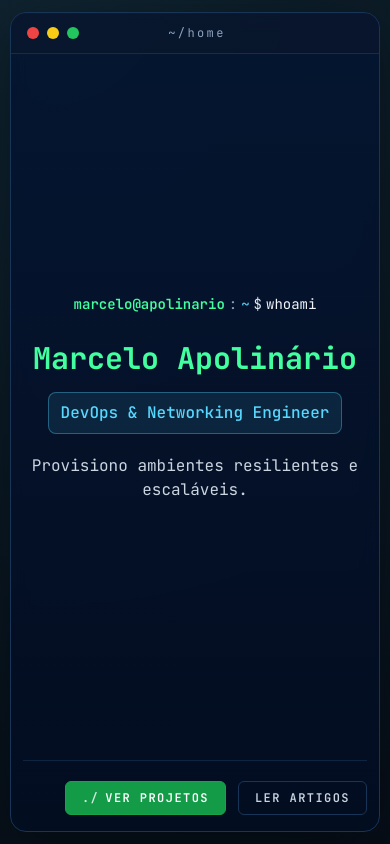
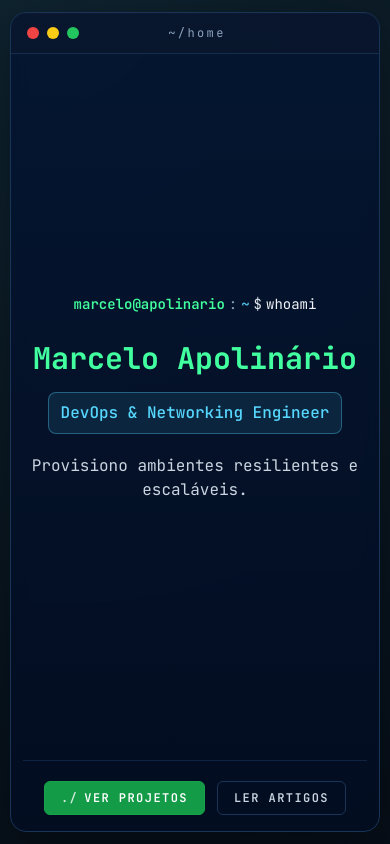
Before and after one commit to apolinario0x21/sturdy-parakeet, a Next.js app: page / in a window 390 px wide. Shown: the top 844 px of the page. Built offline with nearby package versions, Linux system fonts and the light colour scheme.

Commit message:
Centraliza botões da hero na versão mobile

```diff
--- a/components/sections/Hero.tsx
+++ b/components/sections/Hero.tsx
@@ -112,7 +112,7 @@ export function Hero() {
             </div>
           </div>
 
-          <div className="mt-8 flex w-full flex-wrap justify-end gap-3 border-t border-term-border/60 pt-5">
+          <div className="mt-8 flex w-full flex-wrap justify-center gap-3 border-t border-term-border/60 pt-5 sm:justify-end">
             <CtaButton label="Ver projetos" href="#projetos" primary />
             <CtaButton label="Ler artigos" href="#artigos" />
           </div>
```
